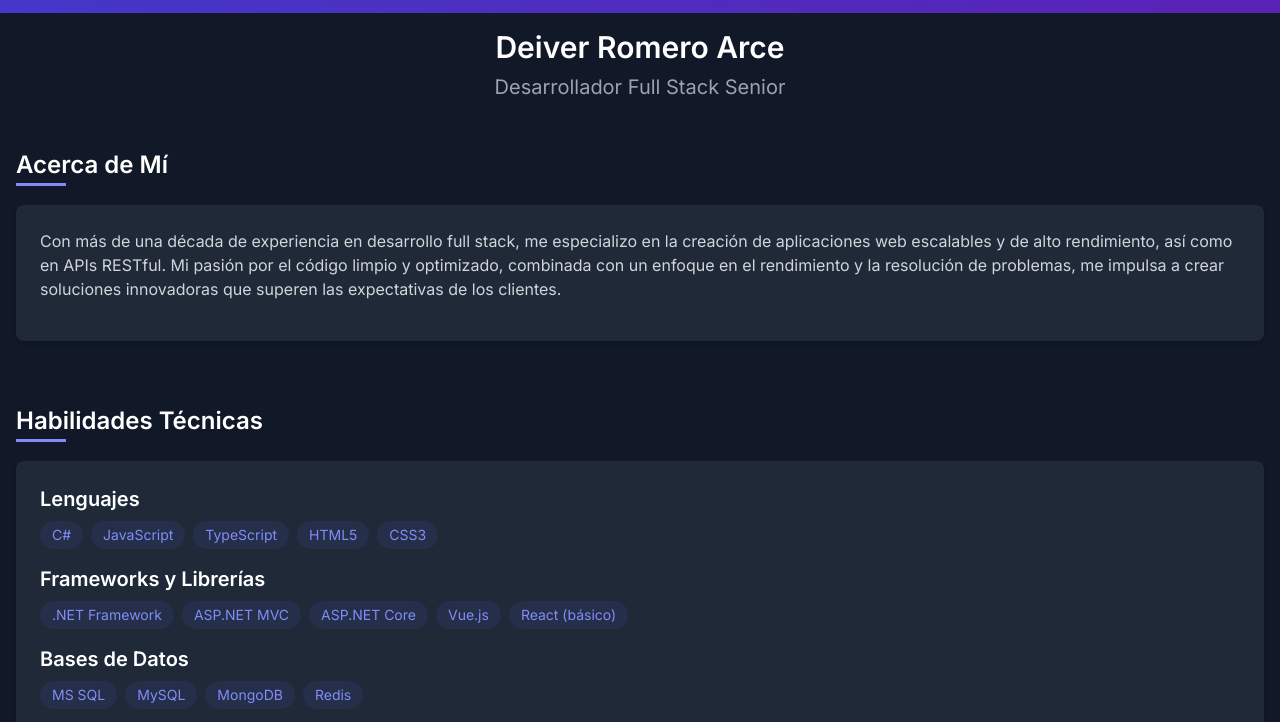
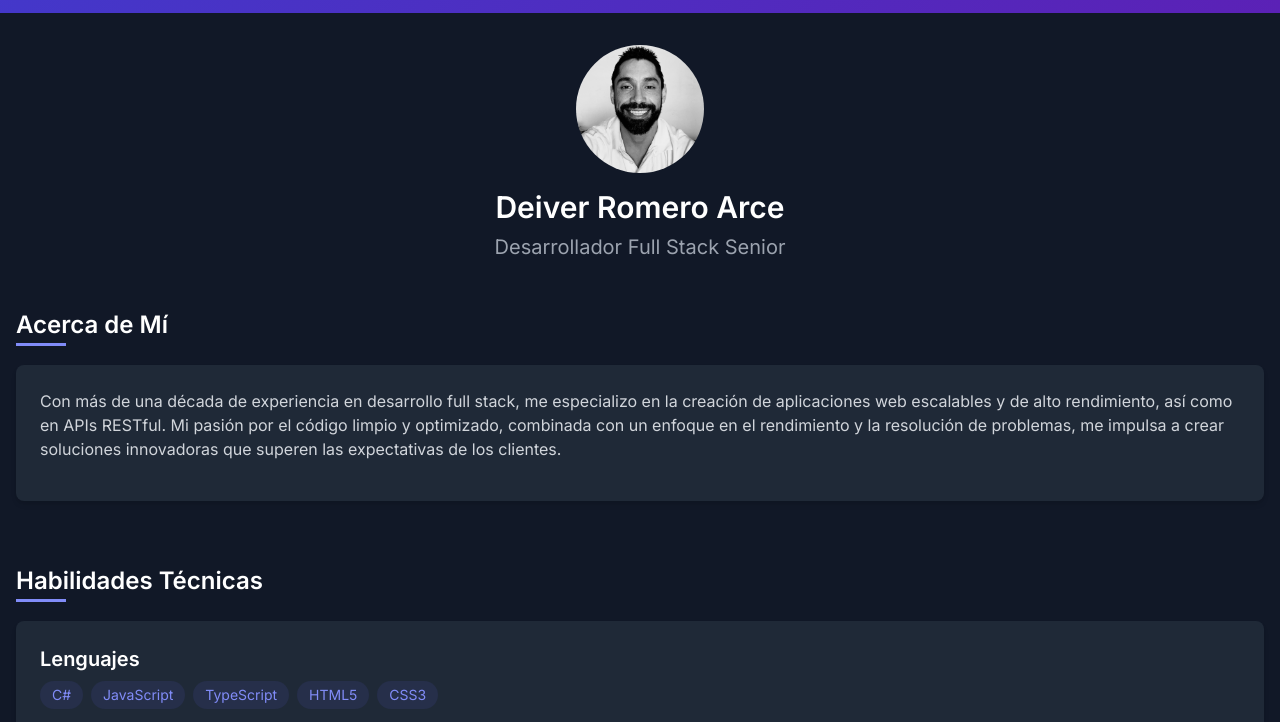
Before and after one commit to deiver-romero/cv, a plain HTML site: page index-es.html in a window 1280 px wide. Shown: the part 59-781 px from the top of the page. Drawn offline with nearby package versions, Linux system fonts and the light colour scheme.

Commit message:
profile pic udpated

```diff
--- a/index-es.html
+++ b/index-es.html
@@ -203,6 +203,7 @@
 
     <main class="container mx-auto p-4">
         <div class="text-center mb-12">
+            <img src="profile_pic_s.jpg" alt="Profile Picture" class="mx-auto rounded-full w-32 h-32 filter grayscale mb-4 mt-4">
             <h2 class="text-3xl font-bold mb-2 text-white">Deiver Romero Arce</h2>
             <p class="text-xl text-gray-400 mb-4">Desarrollador Full Stack Senior</p>
         </div>
```
Also changed, not shown: index.html (+1 -0 lines), profile_pic_s.jpg (added).
